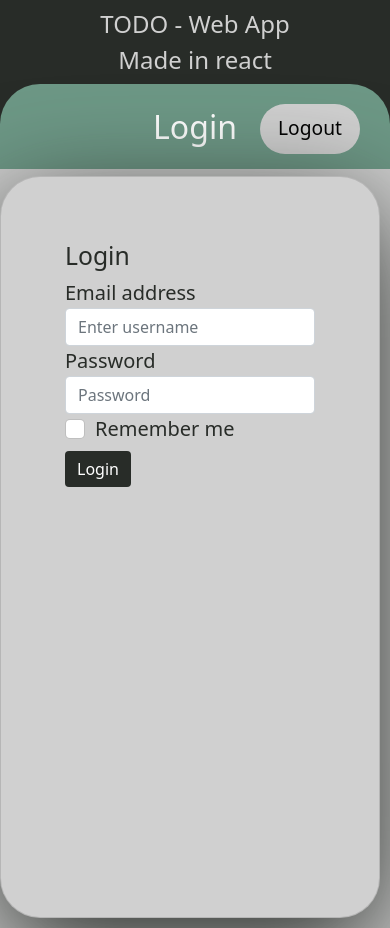
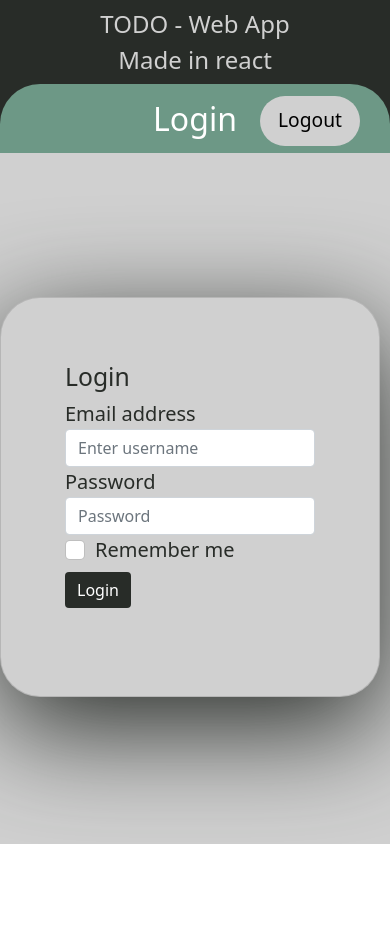
Before and after one commit to zainbits/todo-backend-reactflask, a React (Create React App) app: page / in a window 390 px wide. After the commit the page ends 844 px from the top, so only its background shows below. Built offline with nearby package versions, Linux system fonts and the light colour scheme; no server answers.

Commit message:
optimised css stylesheets

```diff
--- a/package.json
+++ b/package.json
@@ -1,4 +1,5 @@
 {
+  "homepage": "http://zainbits.github.io/todo-frontend-reactflask",
   "name": "todo-frontend",
   "version": "0.1.0",
   "private": true,
@@ -9,6 +10,7 @@
     "axios": "^0.22.0",
     "base-64": "^1.0.0",
     "bootstrap": "^5.1.1",
+    "gh-pages": "^3.2.3",
     "react": "^17.0.2",
     "react-bootstrap": "^2.0.0-rc.0",
     "react-dom": "^17.0.2",
@@ -18,6 +20,8 @@
     "web-vitals": "^1.1.2"
   },
   "scripts": {
+    "predeploy": "npm run build",
+    "deploy": "gh-pages -d build",
     "start": "react-scripts start",
     "build": "react-scripts build",
     "test": "react-scripts test",
--- a/src/App.css
+++ b/src/App.css
@@ -1,3 +1,7 @@
+#root {
+  display: flex;
+}
+
 .LeftPane {
   display: flex;
   align-items: center;
@@ -5,42 +9,39 @@
   font-size: 32px;
   height: 100vh;
   text-align: center;
-  width:100%;
+  width: 20vw;
   white-space: pre-wrap;
   background: var(--background);
   color: var(--page);
 }
 
 .block--right {
+  display: flex;
+  flex-direction: column;
   height: 100vh;
-  width:100%;
+  width: 80vw;
   background: var(--background);
 }
 
-.in1 {
-  border-radius: 40px 40px 0 0;
-  margin: 6px 10px 3px 0;
-  height: 10vh;
-}
+@media screen and (max-width: 768px) {
+  #root {
+    flex-direction: column;
+  }
 
-.in2 {
-  border-radius: 0 0 40px 40px;
-  background: var(--page);
-  height: 88vh;
-  margin: 3px 10px 6px 0;
-}
-
-@media screen and (max-width: 768px) {
   .LeftPane {
     font-size: 24px;
     height: 10vh;
+    width: 100vw;
   }
+
   .LeftPane p {
-
     margin-bottom: 0;
   }
-  .RightPane {
+
+  .block--right {
+    width: 100vw;
     height: 90vh;
+    overflow: hidden;
   }
 
   .in2 {
--- a/src/App.js
+++ b/src/App.js
@@ -6,20 +6,19 @@ import { Dashboard } from "./Pages/Dashboard";
 import React from "react";
 
 export const SimpleContext = React.createContext("I am in App component");
-console.log(SimpleContext)
+console.log(SimpleContext);
 
 function App() {
   let contextValue = "I am in App component";
 
   return (
-    <div className="overflow-hidden">
-      <div className="row">
-        <div className="col-md-4 LeftPane">
+    <>
+      <div className="LeftPane">
         <div className="login-lp">
           <p>TODO - Web App{`\n`}Made in react</p>
         </div>
       </div>
-        <div className="col-md-8 block--right">
+      <div className="block--right">
         <SimpleContext.Provider value={contextValue}>
           <Switch>
             <Route exact path="/">
@@ -34,8 +33,7 @@ function App() {
           </Switch>
         </SimpleContext.Provider>
       </div>
-      </div>
-    </div>
+    </>
   );
 }
 
--- a/src/index.css
+++ b/src/index.css
@@ -1,6 +1,3 @@
-* {
-  border-style: border-box;
-}
 :root {
   --page: #D0D0D0;
   --accent: #6D9886;
@@ -10,6 +7,7 @@
 }
 body {
   margin: 0;
+  box-sizing: border-box;
   font-family: -apple-system, BlinkMacSystemFont, 'Segoe UI', 'Roboto', 'Oxygen',
     'Ubuntu', 'Cantarell', 'Fira Sans', 'Droid Sans', 'Helvetica Neue',
     sans-serif;
--- a/src/stylesheets/RightSide/RightLogin.css
+++ b/src/stylesheets/RightSide/RightLogin.css
@@ -1,12 +1,11 @@
 .in2 {
   border-radius: 0 0 40px 40px;
   background: var(--page);
-  height: 88vh;
   color: var(--background);
   margin: 3px 10px 6px 0;
-}
-
-.in2 {
+  height: 400px;
+  display: flex;
+  flex-direction: column;
   border-radius: 40px;
   background: #6d9886;
   box-shadow: 0px 30px 110px 1px var(--background);
--- a/src/stylesheets/RightSide/TitleBar.css
+++ b/src/stylesheets/RightSide/TitleBar.css
@@ -5,8 +5,8 @@
   background: var(--accent);
   border-radius: 40px 40px 0 0;
   margin: 6px 10px 3px 0;
-  height: 10vh;
   font-size: 32px;
+  height: 75px;
   color: var(--white);
 }
 
```
Also changed, not shown: 2 other files (tests, documents, lock files or other folders). Lines whose indentation alone changed are shown as unchanged.
